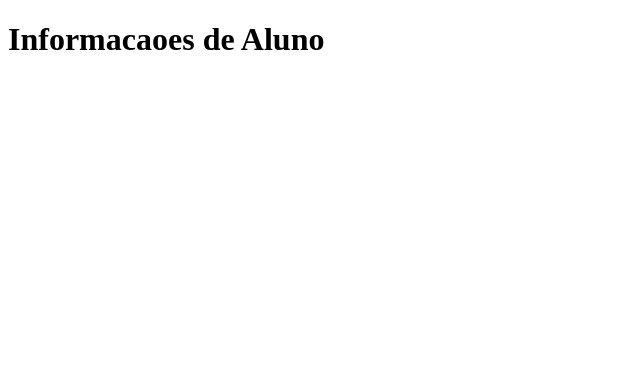
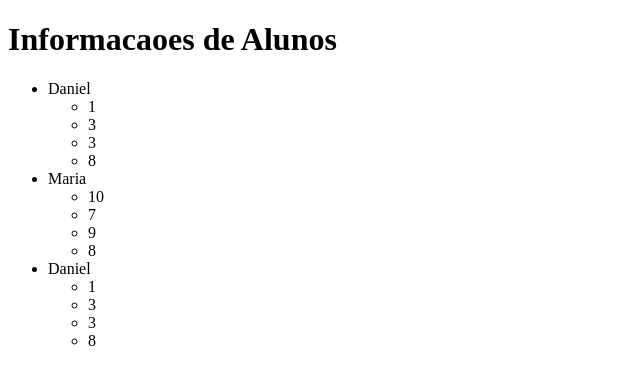
Before and after one commit to hemillesferreira/javasript-udemy, a plain HTML site: page array_objeto/media_alunos.html in a window 1280 px wide. Shown: the whole page, without its empty margins (0-640 px from the left). Drawn offline with Linux system fonts and the light colour scheme.

Commit message:
Update media_alunos.html

```diff
--- a/array_objeto/media_alunos.html
+++ b/array_objeto/media_alunos.html
@@ -3,13 +3,33 @@
 <head>
     <meta charset="UTF-8">
     <meta name="viewport" content="width=device-width, initial-scale=1.0">
-    <title>Informacoes de um aluno</title>
+    <title>Informacoes de um alunos</title>
 </head>
 <body>
-    <h1>Informacaoes de Aluno</h1>
+    <h1>Informacaoes de Alunos</h1>
+    <ul id="listaAlunos">
 
-    </div>
+    </ul>
     <script>
+        const alunos =[
+            {nome:"Daniel", notas:[1,3,3,8]},
+            {nome:"Maria", notas:[10,7,9,8]},
+            {nome:"Daniel", notas:[1,3,3,8]},
+        ]
+        const listaAlunos = document.getElementById("listaAlunos")
+        let  alunosHTML=""
+
+        for (let i = 0 ; i<alunos.length;i++){
+            alunosHTML+= `<li> ${alunos[i].nome}`
+              alunosHTML+= "<ul>"
+                for(let j = 0; j<alunos[i].notas.length;j++){
+                    alunosHTML+=`<li> ${alunos[i].notas[j]}</li>`
+                }
+              alunosHTML+="</ul>"
+             alunosHTML+="</li>"
+        }
+        listaAlunos.innerHTML=alunosHTML
+
 
     </script>
 </body>
```
